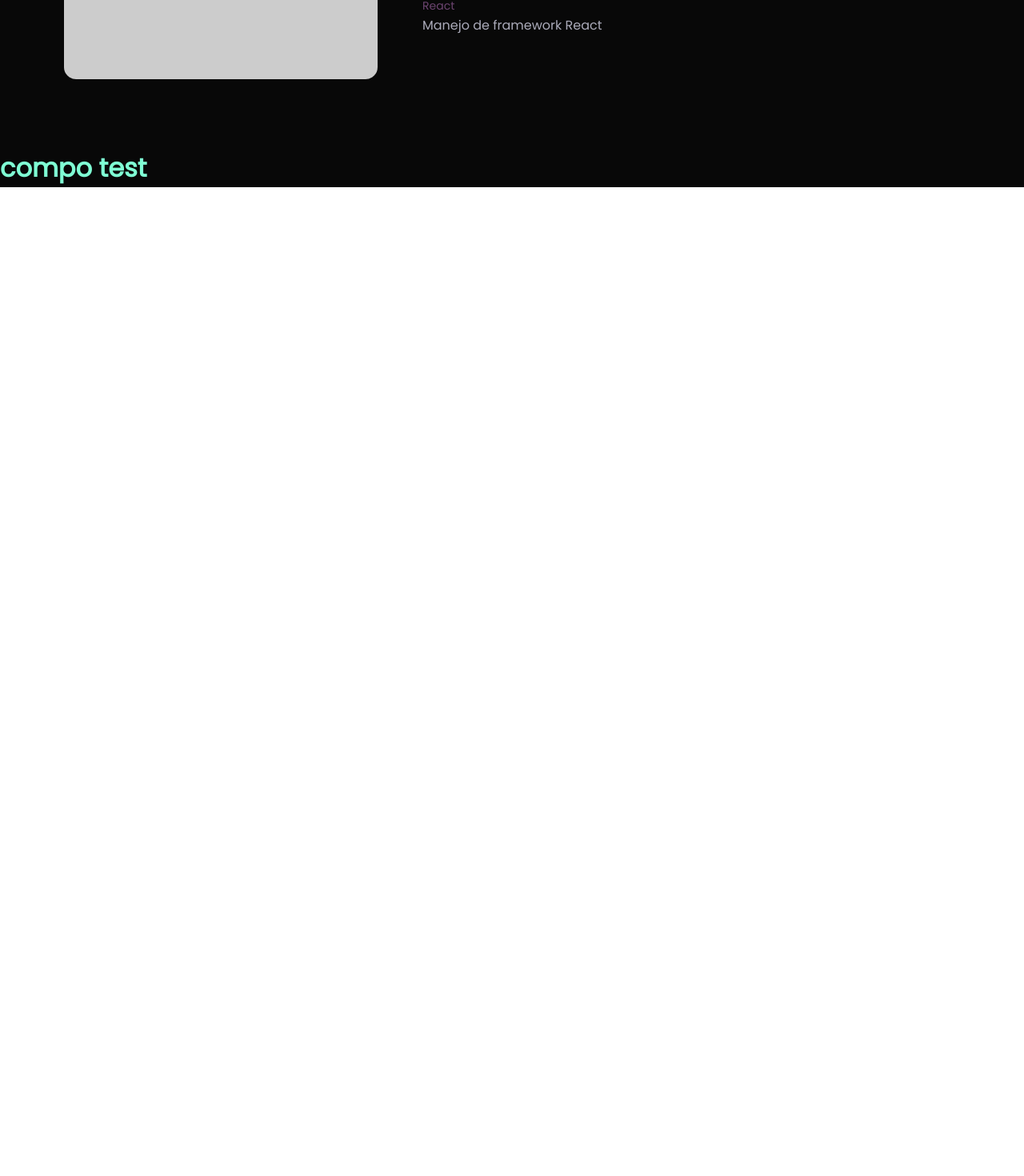
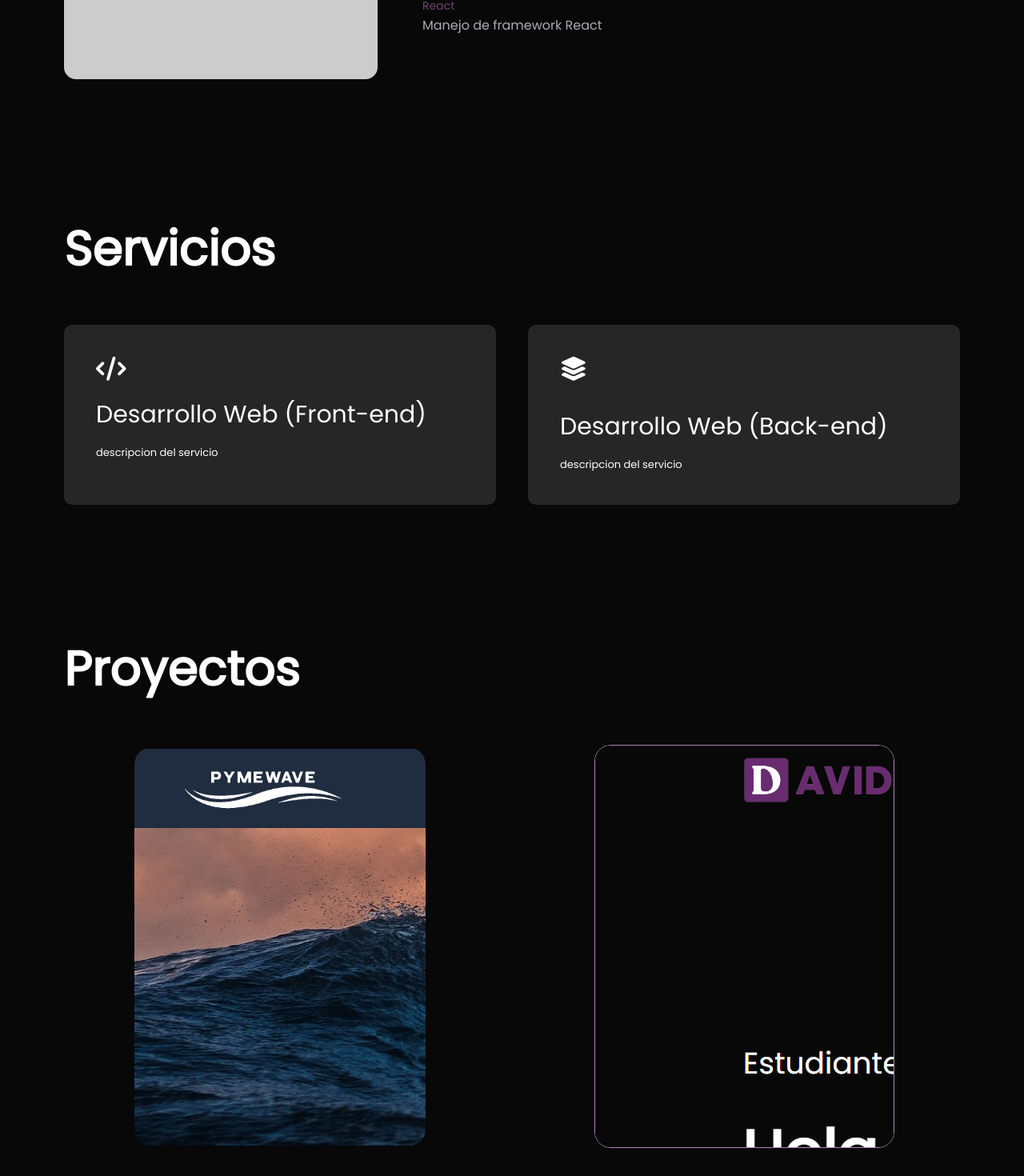
Before and after one commit to davidfer1112/Portfolio, a React (Vite) app: page / in a window 1280 px wide. Shown: the part 1173-2643 px from the top of the page at 80% size. Before the commit the page ends 1407 px from the top, so only its background shows below. Built offline with nearby package versions, Linux system fonts and the light colour scheme.

Commit message:
seccion proyectos y servicios

```diff
--- a/index.html
+++ b/index.html
@@ -8,6 +8,7 @@
     <link rel="preconnect" href="https://fonts.gstatic.com" crossorigin>
     <link href="https://fonts.googleapis.com/css2?family=Poppins&display=swap" rel="stylesheet">
     <title>Davidfer Portfolio</title>
+    <script src="https://kit.fontawesome.com/fe378bf703.js" crossorigin="anonymous"></script>
   </head>
   <body>
     <div id="root"></div>
--- a/src/app.jsx
+++ b/src/app.jsx
@@ -1,7 +1,10 @@
 import './app.css';
 import Headercom from './header/header.jsx';
 import About from './about/about';
+import Servicios from './servicios/servicios.jsx';
+import Proyectos from './proyectos/proyectos.jsx';
 import { Link } from 'react-router-dom';
+
 
 
 export default function App (){
@@ -9,7 +12,8 @@ export default function App (){
         <div className='principalContainer'>
             <Headercom/>
             <About/>
-            <h1 className="titu">compo test</h1>
+            <Servicios/>
+            <Proyectos/>
         </div>
     )
 }
--- a/src/header/header.jsx
+++ b/src/header/header.jsx
@@ -10,6 +10,7 @@ export default function Headercom (){
                     <ul>
                         <li><a href="#">Home</a></li>
                         <li><a href="#">Acerca</a></li>
+                        <li><a href="#">Servicios</a></li>
                         <li><a href="#">Proyectos</a></li>
                         <li><a href="#">Contacto</a></li>
                     </ul>
--- /dev/null
+++ b/src/proyectos/proyectos.css
@@ -0,0 +1,81 @@
+.proyectos{
+    padding: 80px;
+}
+
+.proyectosList{
+    display: grid;
+    grid-template-columns: repeat(auto-fit,minmax(333px, 1fr));
+    grid-gap: 40px;
+    margin-top: 50px;
+    justify-items: center;
+    justify-content: center;
+    align-items: center;
+}
+
+.resulProyecto{
+    border: 10px;
+    position: relative;
+    overflow: hidden;
+    border-radius: 20px;
+    max-width: 450px;
+    margin:0 auto;
+
+}
+
+.resulProyecto img{
+    width: 100%;
+    max-width: 450px;
+    display: block;
+    transition: transform 0.5s;
+    border-radius: 20px;
+}
+
+.resulProyecto .imgespe {
+    border: 1px solid #a987b4;
+}
+
+.capa{
+    width: 100%;
+    height: 0;
+    background: linear-gradient(rgba(0, 0, 0, 0.6), #6D4571);
+    border-radius: 20px;
+    position: absolute;
+    left: 0;
+    bottom: 0;
+    overflow: hidden;
+    display: flex;
+    align-items: center;
+    justify-content: center;
+    flex-direction: column;
+    padding: 0 40px;
+    text-align: center;
+    font-size: 14px;
+    transition: height 0.5s;
+}
+
+.capa h3{
+    font-weight: 500;
+    margin-bottom: 20px;
+}
+
+.capa a{
+    margin-top: 20px;
+    color: #6D4571;
+    text-decoration: none;
+    font-size: 18px;
+    line-height: 60px;
+    background: #fff;
+    width: 60px;
+    height: 60px;
+    border-radius: 50%;
+    text-align: center;
+}
+
+.resulProyecto:hover img{
+    transform: scale(1.1);
+    border-radius: 20px;
+}
+
+.resulProyecto:hover .capa{
+    height: 100%;
+}
--- /dev/null
+++ b/src/proyectos/proyectos.jsx
@@ -0,0 +1,32 @@
+import './proyectos.css';
+
+
+export default function Proyectos() {
+
+    return (
+        <div className='proyectos'>
+            <div className="proyectosCon">
+                <h1 className='subTitulo'>Proyectos</h1>
+                <div className="proyectosList">
+                    <div className="resulProyecto">
+                        <img src="../../public/images/proyPyme.png" alt="ProyPymeImg" />
+                        <div className="capa">
+                            <h3>PymeWave</h3>
+                            <p>descripcion del proyecto</p>
+                            <a href="https://pymewave.online" target='_blank'><i class="fa-solid fa-arrow-up-right-from-square"></i></a>
+                        </div>
+                    </div>
+                    <div className="resulProyecto">
+                        <img src="../../public/images/proyPortfolio.png" alt="ProyPymeImg"  className='imgespe'/>
+                        <div className="capa">
+                            <h3>Porfolio</h3>
+                            <p>descripcion del proyecto</p>
+                            <a href="https://davidfer1112.github.io/Portfolio/" target='_blank'><i class="fa-solid fa-arrow-up-right-from-square"></i></a>
+                        </div>
+                    </div>
+                </div>
+
+            </div>
+        </div>
+    );
+}
--- /dev/null
+++ b/src/servicios/servicios.css
@@ -0,0 +1,44 @@
+.servicioscon{
+    padding: 80px;
+}
+
+.serviciosList{
+    display: grid;
+    grid-template-columns: repeat(auto-fit, minmax(333px, 1fr));
+    grid-gap: 40px;
+    margin-top: 50px;
+}
+
+.serviciosList div{
+    background-color: #262626;
+    padding: 40px;
+    font-size: 13px;
+    font-weight: 300;
+    border-right: 10px;
+    border-radius: 10px;
+    transition: background 0.5s, transform 0.5s;
+}
+
+.serviciosList div i{
+    font-size: 30px;
+    margin-bottom: 20px;
+}
+
+.serviciosList div h2{
+    font-size: 30px;
+    font-weight: 500;
+    margin-bottom: 15px;
+}
+
+.serviciosList div a{
+    text-decoration: none;
+    color: #fff;
+    font-size: 12px;
+    margin-top: 20px;
+    display: inline-block;
+}
+
+.serviciosList div:hover{
+    background-color: #692C70;
+    transform:  translateY(-10px);
+}
--- /dev/null
+++ b/src/servicios/servicios.jsx
@@ -0,0 +1,28 @@
+import './servicios.css';
+
+export default function Servicios() {
+
+    return (
+        <div className='servicioscon'>
+            <div className="containerServicios">
+                <h1 className='subTitulo'>Servicios</h1>
+                <div className="serviciosList">
+                    <div>
+                        <i class="fa-solid fa-code"></i>
+                        <h2>Desarrollo Web (Front-end)</h2>
+                        <p>descripcion del servicio</p>
+                        {/* <a href="https://pymewave.online" target='_blank'>Ver mas</a> */}
+                    </div>
+                    <div>
+                        <i class="fa-solid fa-layer-group"></i>
+                        <h2></h2>
+                        <h2>Desarrollo Web (Back-end)</h2>
+                        <p>descripcion del servicio</p>
+                        {/* <a href="#" target='_blank'>Ver mas</a> */}
+                    </div>
+
+                </div>
+            </div>
+        </div>
+    );
+}
```
Also changed, not shown: public/images/proyPortfolio.png (added), public/images/proyPyme.png (added), 6 other files (tests, documents, lock files or other folders).
